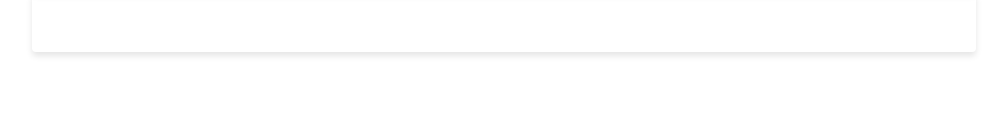
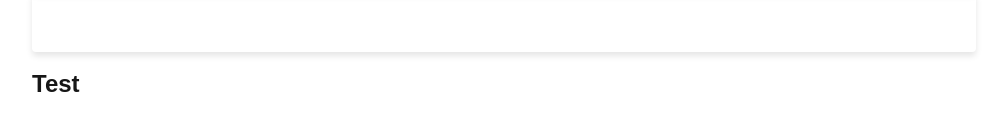
Before and after one commit to euller-regis/ofertify-frontend, a Next.js app: page / in a window 1280 px wide. Shown: the part 543-674 px from the top of the page, without its empty margins (136-1143 px from the left). Built offline with nearby package versions, Linux system fonts and the light colour scheme.

Commit message:
creation of the Text component

```diff
--- a/src/app/page.js
+++ b/src/app/page.js
@@ -2,6 +2,7 @@ import styles from './page.module.css'
 import {Button} from '../components/Button/Button'
 import { InputText } from '@/components/InputText/InputText'
 import { Card } from '@/components/Card/Card'
+import { Text } from '@/components/Text/Text'
 
 export default function Home() {
   return (
@@ -24,6 +25,7 @@ export default function Home() {
       <Card />
       <Card />
       <br/>
+      <Text variant="head">Test</Text>
     </div>
 
 
--- /dev/null
+++ b/src/components/Text/Text.js
@@ -0,0 +1,8 @@
+import styles from './Text.module.css'
+
+export function Text(props){
+    const textStyle = props.variant === 'head' ? styles.head : styles.body
+    return <span className={textStyle}>
+        {props.children}
+    </span>
+}
--- /dev/null
+++ b/src/components/Text/Text.module.css
@@ -0,0 +1,11 @@
+.head{
+    font-size: 1.5rem;
+    font-weight: bold;
+    font-family: Arial, sans-serif;
+}
+
+.body{
+    font-size: 1rem;
+    font-family: Arial, sans-serif;
+
+}
```
